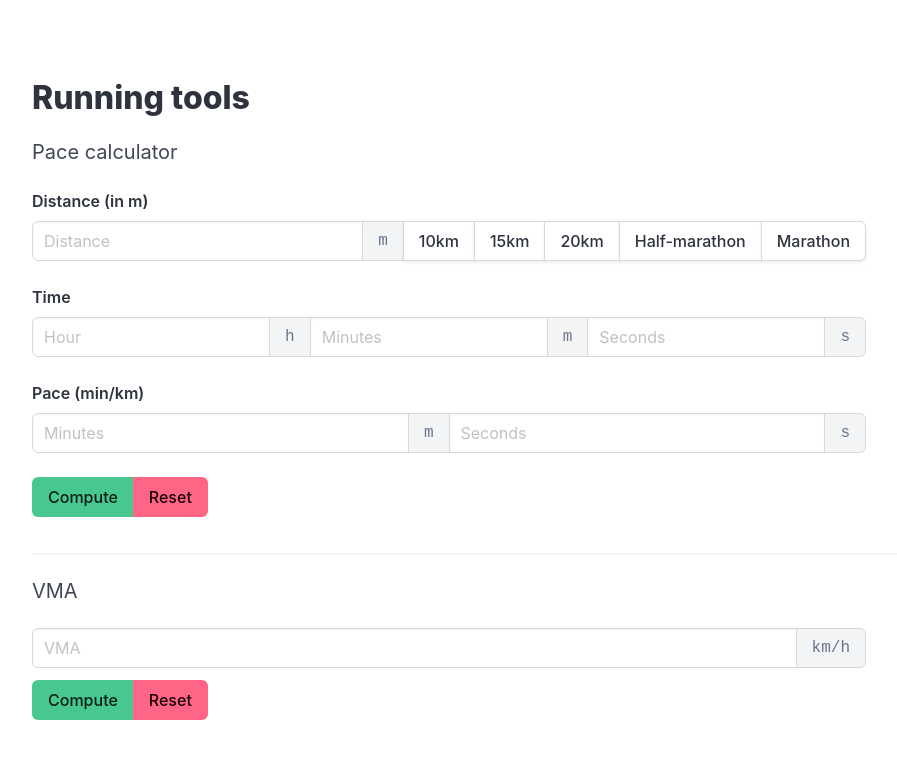
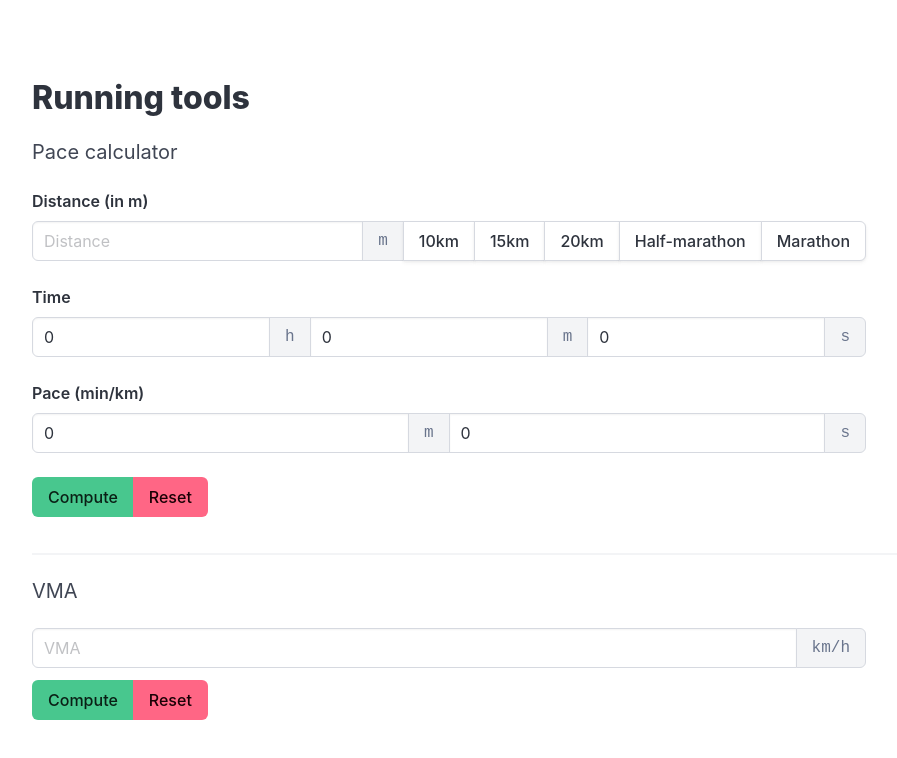
Before and after one commit to bastantoine/running-pace-calculator, a Vue app: page / in a window 1280 px wide. Shown: the top 758 px of the page, without its empty margins (48-945 px from the left). Built offline with nearby package versions, Linux system fonts and the light colour scheme.

Commit message:
Simplify with a dedicated Duration class

```diff
--- a/src/components/Pace.vue
+++ b/src/components/Pace.vue
@@ -1,17 +1,13 @@
 <script setup lang="ts">
 import { ref } from 'vue'
+import { Duration } from './utils';
 
-type Duration = { hours: number | null; minutes: number | null; seconds: number | null }
-type FormattedDuration = { hours: string; minutes: string; seconds: string }
-type Pace = { minutes: number | null; seconds: number | null }
-
-// PACE
 const form_distance = ref<number>()
-const form_duration = ref<Duration>({ hours: null, minutes: null, seconds: null })
-const form_pace = ref<Pace>({ minutes: null, seconds: null })
+const form_duration = ref<Duration>(new Duration())
+const form_pace = ref<Duration>(new Duration())
 const laps = ref<{
     distance: number;
-    duration: FormattedDuration;
+    duration: Duration;
 }[]>([])
 const precomputed_distances = [
     { value: 10000, label: '10km' },
@@ -23,17 +19,6 @@ const precomputed_distances = [
 
 // MISC
 const is_visible_mobile = "is-hidden-tablet is-hidden-desktop is-hidden-widescreen is-hidden-fullhd"
-
-function splitSeconds(total_seconds: number, format?: boolean): Duration | FormattedDuration {
-    const hours = Math.floor(total_seconds / 3600);
-    const minutes = Math.floor((total_seconds - hours * 3600) / 60);
-    const seconds = Math.floor(total_seconds - hours * 3600 - minutes * 60);
-    return ({
-        hours: format ? String(hours).padStart(2, '0') : hours,
-        minutes: format ? String(minutes).padStart(2, '0') : minutes,
-        seconds: format ? String(seconds).padStart(2, '0') : seconds,
-    } as Duration | FormattedDuration)
-}
 
 function computePace() {
     const distance_meter = form_distance.value || 0
@@ -49,15 +34,14 @@ function computePace() {
         const pace_seconds = form_pace.value.seconds || 0
         let pace_seconds_km = (pace_minutes * 60) + pace_seconds
         pace_seconds_meter = pace_seconds_km / 1000
-        let seconds_duration = pace_seconds_meter * distance_meter
+        const seconds_duration = pace_seconds_meter * distance_meter
 
-        const duration = splitSeconds(seconds_duration)
-        form_duration.value = (duration as Duration)
+        form_duration.value = Duration.fromSeconds(seconds_duration)
     } else {
         // Compute pace from distance and time
-        let seconds_duration = (duration_hour * 3600) + (duration_minutes * 60) + duration_seconds
-        let distance_km = distance_meter / 1000
-        let pace_seconds_km = seconds_duration / distance_km
+        const seconds_duration = (duration_hour * 3600) + (duration_minutes * 60) + duration_seconds
+        const distance_km = distance_meter / 1000
+        const pace_seconds_km = seconds_duration / distance_km
         pace_seconds_meter = pace_seconds_km / 1000
 
         const minutes = Math.floor(pace_seconds_km / 60);
@@ -71,9 +55,13 @@ function computePace() {
     let intermediate = 0
     for (intermediate = 0; intermediate < distance_meter; intermediate = intermediate + increment) {
         const total_seconds = intermediate * pace_seconds_meter
+        // _laps.push({
+        //     distance: intermediate / 1000,
+        //     duration: (splitSeconds(total_seconds, true) as FormattedDuration),
+        // })
         _laps.push({
             distance: intermediate / 1000,
-            duration: (splitSeconds(total_seconds, true) as FormattedDuration),
+            duration: (Duration.fromSeconds(total_seconds)),
         })
     }
     if (intermediate - increment < distance_meter) {
@@ -81,7 +69,7 @@ function computePace() {
         const total_seconds = distance_meter * pace_seconds_meter
         _laps.push({
             distance: distance_meter / 1000,
-            duration: (splitSeconds(total_seconds, true) as FormattedDuration),
+            duration: (Duration.fromSeconds(total_seconds)),
         })
     }
 
@@ -95,8 +83,8 @@ function setDistance(distance: number) {
 
 function resetPace() {
     form_distance.value = undefined
-    form_duration.value = { hours: null, minutes: null, seconds: null }
-    form_pace.value = { minutes: null, seconds: null }
+    form_duration.value = new Duration()
+    form_pace.value = new Duration()
     laps.value = []
 }
 
@@ -120,7 +108,7 @@ function resetPace() {
                     <p class="control"><a class="button is-static field-addon">m</a></p>
                     <p class="control" v-for="distance in precomputed_distances">
                         <button class="button" @click="setDistance(distance.value)">{{ distance.label
-                        }}</button>
+                            }}</button>
                     </p>
                 </div>
                 <div :class=is_visible_mobile>
@@ -226,8 +214,7 @@ function resetPace() {
             <table>
                 <tr v-for="lap in laps">
                     <td style="text-align: right;" class="pr-2">{{ lap.distance }} km</td>
-                    <td class="pl-2">{{ lap.duration.hours }}:{{ lap.duration.minutes }}:{{ lap.duration.seconds
-                    }}</td>
+                    <td class="pl-2">{{ lap.duration.format() }}</td>
                 </tr>
             </table>
         </div>
--- a/src/components/VMA.vue
+++ b/src/components/VMA.vue
@@ -1,16 +1,12 @@
 <script setup lang="ts">
 import { ref } from 'vue'
+import { Duration, round } from './utils'
 
-type Duration = { hours: number | null; minutes: number | null; seconds: number | null }
-type ShortDuration = { minutes: number | null; seconds: number | null }
-type FormattedDuration = { hours: string; minutes: string; seconds: string }
-
-// VMA
 const vma = ref<number>()
 const splits = ref<{
     value: number;
     rawDuration: number;
-    duration: ShortDuration;
+    duration: Duration;
 }[]>([])
 const allDistances = {
     short: [100, 200, 300, 400, 500, 600, 800],
@@ -22,31 +18,6 @@ const duration_based_on_vma = ref<{
     [k in distanceType]: { [k: number]: (Duration)[] }
 }>({ short: {}, medium: {}, long: {} })
 const vma_percentages = [0.7, 0.8, 0.85, 0.9, 0.95, 1, 1.05, 1.1];
-
-// MISC
-function splitSeconds(total_seconds: number, format?: boolean): Duration | FormattedDuration {
-    const hours = Math.floor(total_seconds / 3600);
-    const minutes = Math.floor((total_seconds - hours * 3600) / 60);
-    const seconds = Math.floor(total_seconds - hours * 3600 - minutes * 60);
-    return ({
-        hours: format ? String(hours).padStart(2, '0') : hours,
-        minutes: format ? String(minutes).padStart(2, '0') : minutes,
-        seconds: format ? String(seconds).padStart(2, '0') : seconds,
-    } as Duration | FormattedDuration)
-}
-
-// Helper to round to 2 decimals
-const round = (num: number) => (Math.round(num * 100) / 100)
-
-function formatDuration(duration: Duration): string {
-    const hours = String(duration.hours || 0).padStart(2, '0')
-    const minutes = String(duration.minutes || 0).padStart(2, '0')
-    const seconds = String(duration.seconds || 0).padStart(2, '0')
-    if (hours === '00') {
-        return `${minutes}m ${seconds}s`
-    }
-    return `${hours}h ${minutes}m ${seconds}s`
-}
 
 function formatDistance(distance_meter: number): string {
     if (distance_meter == 42195) {
@@ -73,7 +44,7 @@ function computeVMA() {
         return {
             value: round(percent * 100),
             rawDuration: duration, // in min/km
-            duration: { minutes: Math.floor(duration), seconds: round(Math.floor((duration - Math.floor(duration)) * 60) / 100) * 100 },
+            duration: new Duration({ minutes: Math.floor(duration), seconds: round(Math.floor((duration - Math.floor(duration)) * 60) / 100) * 100 }),
         }
     })
 
@@ -83,7 +54,7 @@ function computeVMA() {
             for (const split of splits.value) {
                 let duration = (split.rawDuration * (distance / 1000))  // in minutes
                 duration = duration * 60 // in seconds
-                duration_based_on_vma.value[(category as keyof typeof allDistances)][distance].push((splitSeconds(duration) as Duration))
+                duration_based_on_vma.value[(category as keyof typeof allDistances)][distance].push((Duration.fromSeconds(duration)))
             }
         }
     }
@@ -128,10 +99,7 @@ function resetVMA() {
             <tbody>
                 <tr>
                     <th>Pace</th>
-                    <td v-for="split in splits">{{ split.duration.minutes }}m{{ split.duration.seconds ?
-                        split.duration.seconds
-                        + 's' :
-                        '' }}/km
+                    <td v-for="split in splits">{{ split.duration.format() }}/km
                     </td>
                 </tr>
                 <tr>
@@ -139,21 +107,21 @@ function resetVMA() {
                 </tr>
                 <tr v-for="durations, distance in duration_based_on_vma.short">
                     <th>{{ formatDistance(Number(distance)) }}</th>
-                    <td v-for="duration in durations">{{ formatDuration(duration) }}</td>
+                    <td v-for="duration in durations">{{ duration.format() }}</td>
                 </tr>
                 <tr>
                     <td :colspan="vma_percentages.length + 1" style="text-align: center;">Medium distances</td>
                 </tr>
                 <tr v-for="durations, distance in duration_based_on_vma.medium">
                     <th>{{ formatDistance(Number(distance)) }}</th>
-                    <td v-for="duration in durations">{{ formatDuration(duration) }}</td>
+                    <td v-for="duration in durations">{{ duration.format() }}</td>
                 </tr>
                 <tr>
                     <td :colspan="vma_percentages.length + 1" style="text-align: center;">Long distances</td>
                 </tr>
                 <tr v-for="durations, distance in duration_based_on_vma.long">
                     <th>{{ formatDistance(Number(distance)) }}</th>
-                    <td v-for="duration in durations">{{ formatDuration(duration) }}</td>
+                    <td v-for="duration in durations">{{ duration.format() }}</td>
                 </tr>
             </tbody>
         </table>
--- /dev/null
+++ b/src/components/utils.ts
@@ -0,0 +1,37 @@
+class Duration {
+  hours?: number;
+  minutes?: number;
+  seconds?: number;
+
+  constructor({
+    hours = 0,
+    minutes = 0,
+    seconds = 0,
+  }: { hours?: number; minutes?: number; seconds?: number } = {}) {
+    this.hours = hours;
+    this.minutes = minutes;
+    this.seconds = seconds;
+  }
+
+  format(): string {
+    const h = this.hours ? String(this.hours).padStart(2, "0") : "00";
+    const m = this.minutes ? String(this.minutes).padStart(2, "0") : "00";
+    const s = this.seconds ? String(this.seconds).padStart(2, "0") : "00";
+    if (h === "00") {
+      return `${m}m ${s}s`;
+    }
+    return `${h}h ${m}m ${s}s`;
+  }
+
+  static fromSeconds(total_seconds: number): Duration {
+    const hours = Math.floor(total_seconds / 3600);
+    const minutes = Math.floor((total_seconds - hours * 3600) / 60);
+    const seconds = Math.floor(total_seconds - hours * 3600 - minutes * 60);
+    return new Duration({ hours: hours, minutes: minutes, seconds: seconds });
+  }
+}
+
+// Helper to round to 2 decimals
+const round = (num: number) => Math.round(num * 100) / 100;
+
+export { Duration, round };
```
